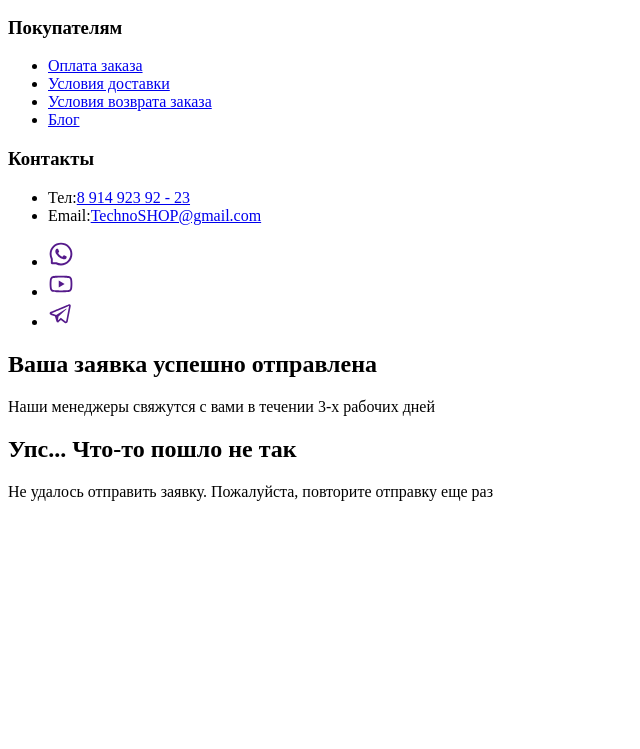
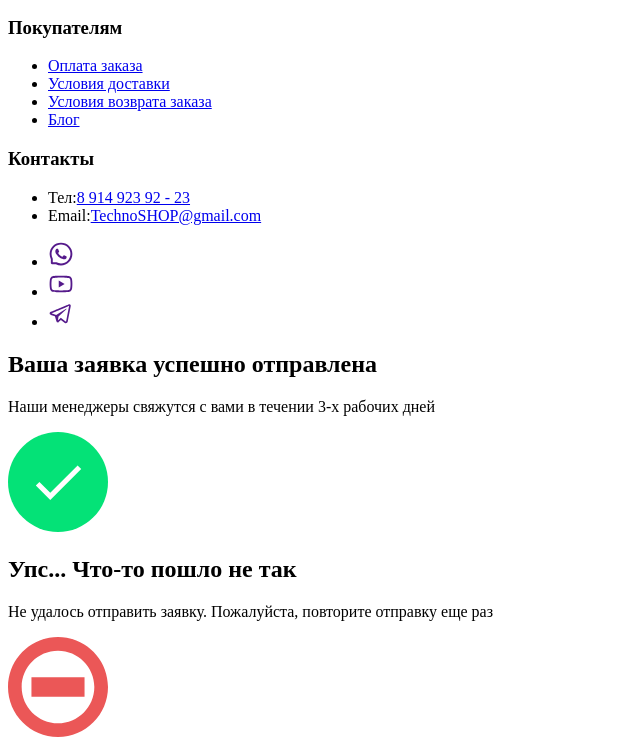
Before and after one commit to Alorin87/Methed, a plain HTML site: page src/index.html in a window 1280 px wide. Shown: the part 7744-8493 px from the top of the page, without its empty margins (0-640 px from the left). Before the commit the page ends 8261 px from the top, so only its background shows below. Drawn offline with Linux system fonts and the light colour scheme.

Commit message:
fix index.html

```diff
--- a/src/index.html
+++ b/src/index.html
@@ -365,10 +365,17 @@
 <div>
   <h2>Ваша заявка успешно отправлена</h2>
   <p>Наши менеджеры свяжутся с вами в течении 3-х рабочих дней</p>
+  <svg width="100" height="100" viewBox="0 0 100 100" fill="none" xmlns="http://www.w3.org/2000/svg">
+    <circle cx="50" cy="50" r="50" fill="#04E277"/>
+    <path d="M42.2618 60.8335L31.4285 50.0001L27.8174 53.6112L42.2618 68.0557L73.2142 37.1033L69.6031 33.4922L42.2618 60.8335Z" fill="white"/>
+  </svg>
 </div>
 <div>
   <h2>Упс... Что-то пошло не так</h2>
   <p>Не удалось отправить заявку. Пожалуйста, повторите отправку еще раз</p>
+  <svg width="100" height="100" viewBox="0 0 100 100" fill="none" xmlns="http://www.w3.org/2000/svg">
+    <path d="M50 0C22.3857 0 0 22.3857 0 50C0 77.6143 22.3857 100 50 100C77.6143 100 100 77.6143 100 50C100 22.3857 77.6143 0 50 0ZM50 13.6718C70.0635 13.6718 86.3282 29.9365 86.3282 50C86.3282 70.0635 70.0635 86.3282 50 86.3282C29.9365 86.3282 13.6718 70.0635 13.6718 50C13.6718 29.9365 29.9365 13.6718 50 13.6718ZM23.4558 40.1794V59.8205H76.5442V40.1794H23.4558Z" fill="#EB5757"/>
+  </svg>
 </div>
 </body>
 </html>
```
